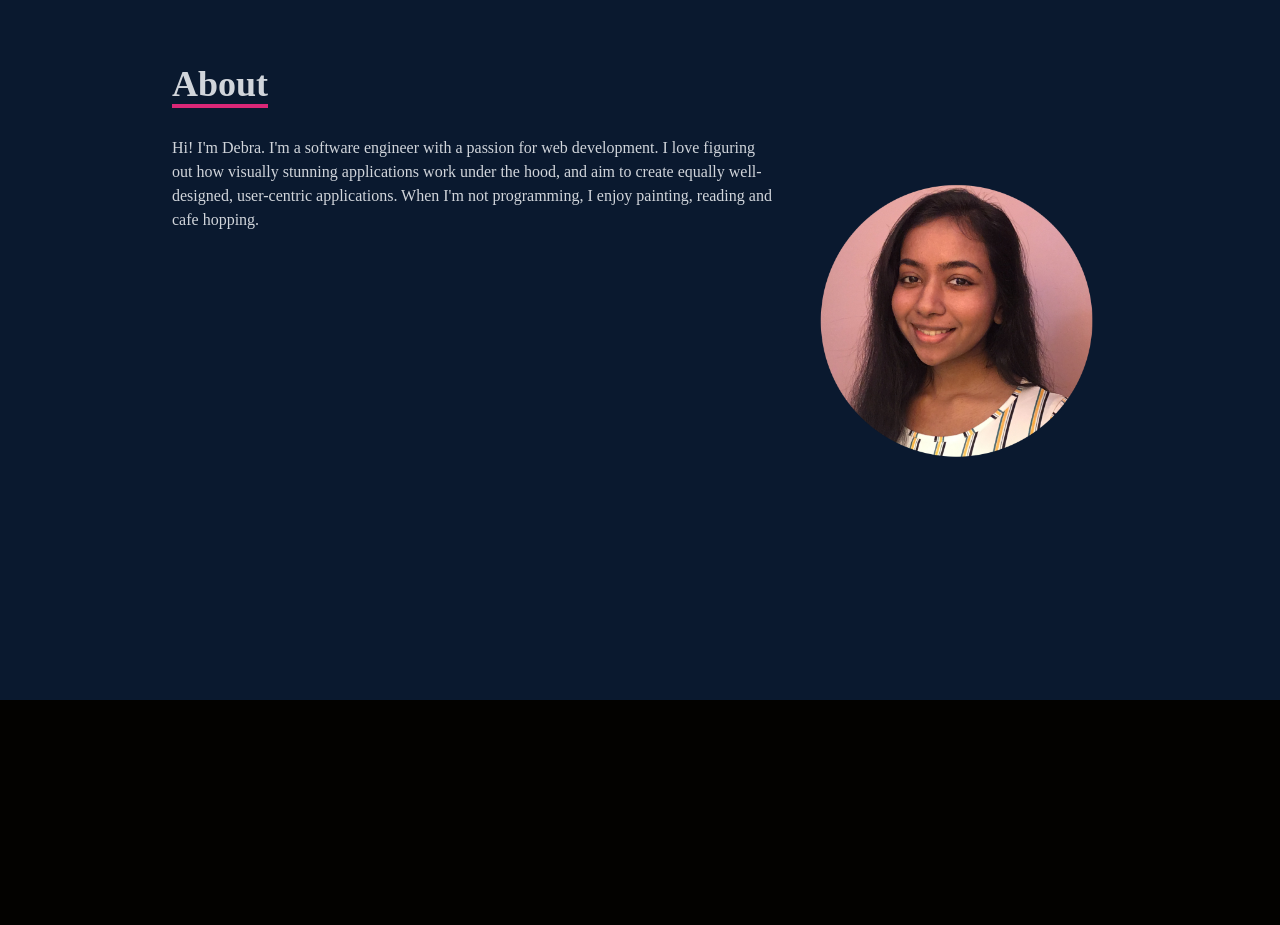
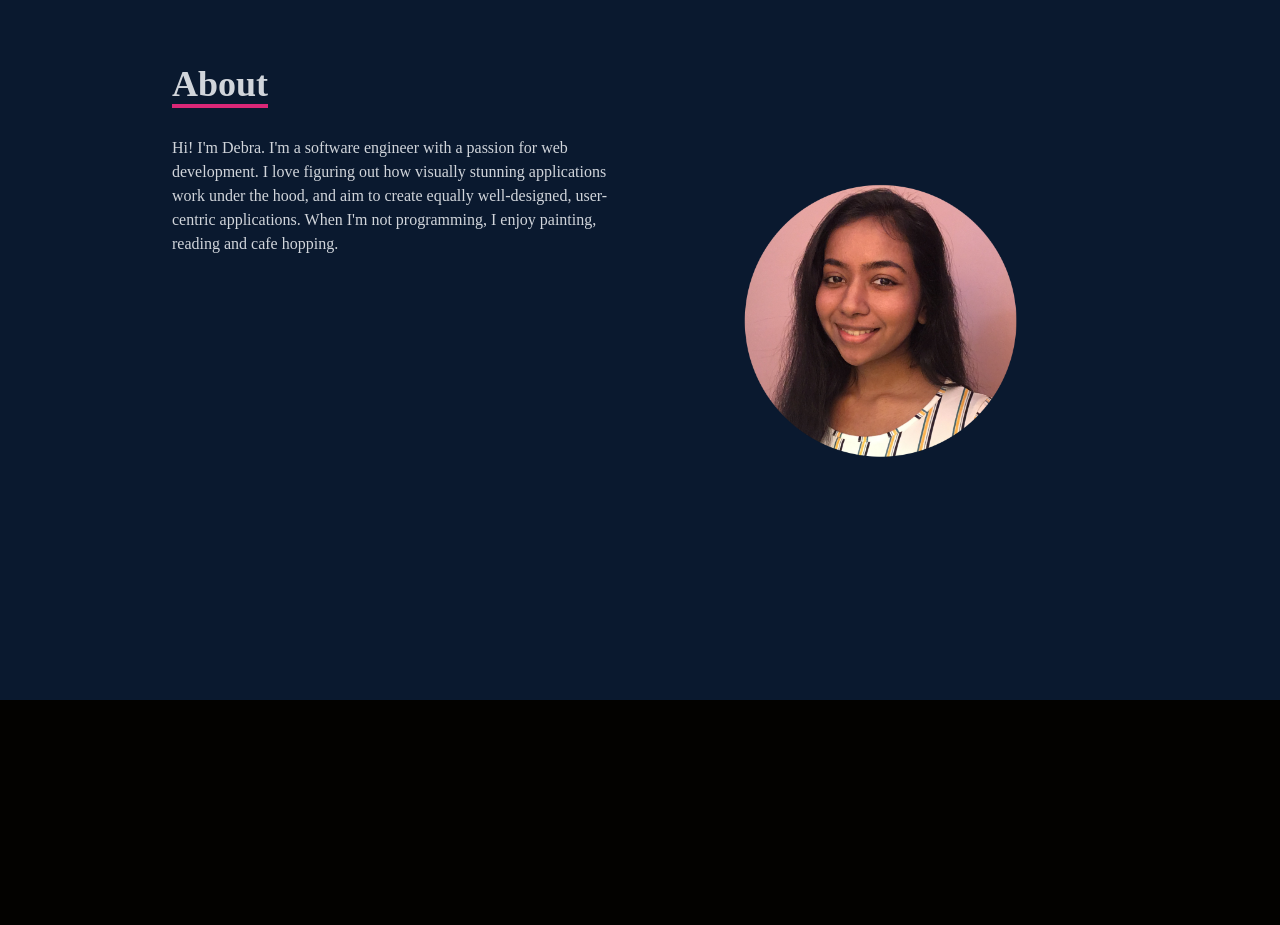
Before and after one commit to dbpl566/dbpl566.github.io, a React (Create React App) app: page / in a window 1280 px wide. Shown: the part 900-1825 px from the top of the page. Built offline with nearby package versions, Linux system fonts and the light colour scheme.

Commit message:
center headshot

```diff
--- a/src/components/About.jsx
+++ b/src/components/About.jsx
@@ -11,7 +11,7 @@ const About = () => {
                       About
                     </p>
                 </div>
-                <div className='max-w-[1000px] w-full grid grid-flow-col gap-8 px-4'>
+                <div className='max-w-[1000px] w-full grid sm:grid-cols-1 md:grid-cols-2 gap-8 px-4'>
                   <div className='sm:text-left text-gray-300'>
                     <p>
                       Hi! I'm Debra. I'm a software engineer with a passion for web development.
@@ -21,7 +21,7 @@ const About = () => {
                     </p>
                   </div>
                   <div>
-                    <img src={Headshot} alt="Picture of Debra Lymon" style={{width: '300px'}} />
+                    <img className='mx-auto my-auto' src={Headshot} alt="Picture of Debra Lymon" style={{width: '300px'}} />
                   </div>
                 </div>
               </div>
```
